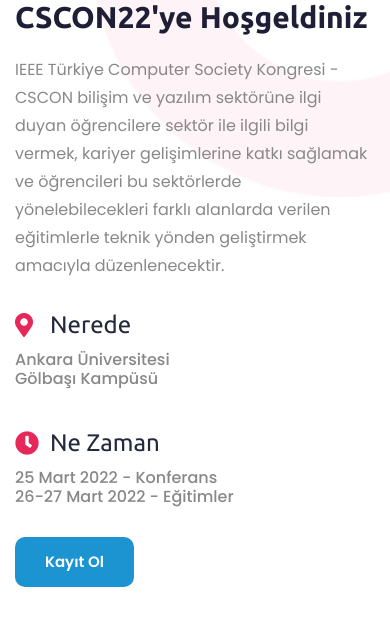
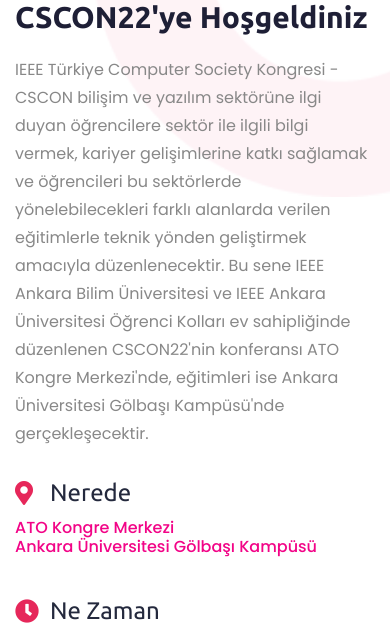
Before and after one commit to reqdevil/CSCON22, a PHP site: page / in a window 390 px wide. Shown: the part 815-1451 px from the top of the page. Run offline with PHP 8.4, Linux system fonts and the light colour scheme.

Commit message:
güncellemeler

```diff
--- a/index.php
+++ b/index.php
@@ -98,18 +98,20 @@
                                 <span class="title">ETKİNLİK HAKKINDA</span>
                                 <h2>CSCON22'ye Hoşgeldiniz</h2>
                                 <div class="text">IEEE Türkiye Computer Society Kongresi - CSCON bilişim ve yazılım
-                                    sektörüne
-                                    ilgi duyan öğrencilere sektör ile ilgili bilgi vermek, kariyer gelişimlerine katkı
-                                    sağlamak ve
-                                    öğrencileri bu sektörlerde yönelebilecekleri farklı alanlarda verilen eğitimlerle
-                                    teknik yönden
-                                    geliştirmek amacıyla düzenlenecektir.</div>
+                                    sektörüne ilgi duyan öğrencilere sektör ile ilgili bilgi vermek, kariyer
+                                    gelişimlerine katkı sağlamak ve öğrencileri bu sektörlerde yönelebilecekleri farklı
+                                    alanlarda verilen eğitimlerle teknik yönden geliştirmek amacıyla düzenlenecektir. Bu
+                                    sene IEEE Ankara Bilim Üniversitesi ve IEEE Ankara Üniversitesi Öğrenci Kolları ev
+                                    sahipliğinde düzenlenen CSCON22'nin konferansı ATO Kongre Merkezi'nde, eğitimleri
+                                    ise Ankara Üniversitesi Gölbaşı Kampüsü'nde gerçekleşecektir.</div>
                             </div>
                             <div class="row">
                                 <div class="about-block col-lg-6 col-md-6 col-sm-12">
                                     <div class="inner-box">
                                         <h4><span class="icon fa fa-map-marker-alt"></span> Nerede</h4>
-                                        <div class="text">Ankara Üniversitesi<br>Gölbaşı Kampüsü</div>
+                                        <div class="text"><a target="_blank" href="https://goo.gl/maps/cbYm7MDQssGZJ3GQ9">ATO Kongre Merkezi</a>
+                                            <br> <a target="_blank" href="https://goo.gl/maps/zDLn5zijVfb53qDT6">Ankara Üniversitesi Gölbaşı Kampüsü</a>
+                                        </div>
                                     </div>
                                 </div>
                                 <div class="about-block col-lg-6 col-md-6 col-sm-12">
@@ -224,7 +226,8 @@
                     <h3>Altın Sponsor</h3>
                     <div class="row">
                         <div class="client-block col-lg-3 col-md-6 col-sm-12">
-                            <figure class="image-box"><a target="_blank" href="https://www.tusas.com/"><img src="images/clients/tusas.png" alt=""></a></figure>
+                            <figure class="image-box"><a target="_blank" href="https://www.tusas.com/"><img
+                                        src="images/clients/tusas.png" alt=""></a></figure>
                         </div>
                     </div>
                 </div>
@@ -234,11 +237,13 @@
 
                     <div class="row">
                         <div class="client-block col-lg-3 col-md-6 col-sm-12">
-                            <figure class="image-box"><a target="_blank" href="https://www.aso.org.tr/"><img src="images/clients/aso.png" alt=""></a></figure>
+                            <figure class="image-box"><a target="_blank" href="https://www.aso.org.tr/"><img
+                                        src="images/clients/aso.png" alt=""></a></figure>
                         </div>
 
                         <div class="client-block col-lg-3 col-md-6 col-sm-12">
-                            <figure class="image-box"><a target="_blank" href="http://www.factorialnotion.com/"><img src="images/clients/fns.png" alt=""></a></figure>
+                            <figure class="image-box"><a target="_blank" href="http://www.factorialnotion.com/"><img
+                                        src="images/clients/fns.png" alt=""></a></figure>
                         </div>
                     </div>
                 </div>
@@ -248,19 +253,23 @@
 
                     <div class="row">
                         <div class="client-block col-lg-3 col-md-6 col-sm-12">
-                            <figure class="image-box"><a target="_blank" href="https://www.girisimhaberleri.com/"><img src="images/clients/gh.png" alt=""></a></figure>
+                            <figure class="image-box"><a target="_blank" href="https://www.girisimhaberleri.com/"><img
+                                        src="images/clients/gh.png" alt=""></a></figure>
                         </div>
 
                         <div class="client-block col-lg-3 col-md-6 col-sm-12">
-                            <figure class="image-box"><a target="_blank" href="https://www.mobiler.dev/"><img src="images/clients/md.png" alt=""></a></figure>
+                            <figure class="image-box"><a target="_blank" href="https://www.mobiler.dev/"><img
+                                        src="images/clients/md.png" alt=""></a></figure>
                         </div>
 
                         <div class="client-block col-lg-3 col-md-6 col-sm-12">
-                            <figure class="image-box"><a target="_blank" href="https://www.bilimsenligi.com/"><img src="images/clients/bs.png" alt=""></a></figure>
+                            <figure class="image-box"><a target="_blank" href="https://www.bilimsenligi.com/"><img
+                                        src="images/clients/bs.png" alt=""></a></figure>
                         </div>
 
                         <div class="client-block col-lg-3 col-md-6 col-sm-12">
-                            <figure class="image-box"><a target="_blank" href="https://www.etkinkampus.com/"><img src="images/clients/ek.png" alt=""></a></figure>
+                            <figure class="image-box"><a target="_blank" href="https://www.etkinkampus.com/"><img
+                                        src="images/clients/ek.png" alt=""></a></figure>
                         </div>
                     </div>
                 </div>
@@ -270,15 +279,19 @@
 
                     <div class="row">
                         <div class="client-block col-lg-3 col-md-6 col-sm-12">
-                            <figure class="image-box"><a target="_blank" href="https://www.ankara.bel.tr/"><img src="images/clients/abb.png" alt=""></a></figure>
+                            <figure class="image-box"><a target="_blank" href="https://www.ankara.bel.tr/"><img
+                                        src="images/clients/abb.png" alt=""></a></figure>
                         </div>
 
                         <div class="client-block col-lg-3 col-md-6 col-sm-12">
-                            <figure class="image-box"><a target="_blank" href="http://www.bifa.com.tr/"><img src="images/clients/bf.png" alt=""></a></figure>
+                            <figure class="image-box"><a target="_blank" href="http://www.bifa.com.tr/"><img
+                                        src="images/clients/bf.png" alt=""></a></figure>
                         </div>
 
                         <div class="client-block col-lg-3 col-md-6 col-sm-12">
-                            <figure class="image-box"><a target="_blank" href="https://www.instagram.com/coffeeandstudytr/"><img src="images/clients/cs.png" alt=""></a></figure>
+                            <figure class="image-box"><a target="_blank"
+                                    href="https://www.instagram.com/coffeeandstudytr/"><img src="images/clients/cs.png"
+                                        alt=""></a></figure>
                         </div>
                     </div>
                 </div>
@@ -288,15 +301,29 @@
 
                     <div class="row">
                         <div class="client-block col-lg-3 col-md-6 col-sm-12">
-                            <figure class="image-box"><a target="_blank" href="https://hoplagit.com/"><img src="images/clients/hop.png" alt=""></a></figure>
+                            <figure class="image-box"><a target="_blank" href="https://hoplagit.com/"><img
+                                        src="images/clients/hop.png" alt=""></a></figure>
                         </div>
 
                         <div class="client-block col-lg-3 col-md-6 col-sm-12">
-                            <figure class="image-box"><a target="_blank" href="https://codeo.com.tr/"><img src="images/clients/co.png" alt=""></a></figure>
+                            <figure class="image-box"><a target="_blank" href="https://codeo.com.tr/"><img
+                                        src="images/clients/co.png" alt=""></a></figure>
                         </div>
 
                         <div class="client-block col-lg-3 col-md-6 col-sm-12">
-                            <figure class="image-box"><a target="_blank" href="https://www.jetbrains.com/"><img src="images/clients/jb.png" alt=""></a></figure>
+                            <figure class="image-box"><a target="_blank" href="https://www.jetbrains.com/"><img
+                                        src="images/clients/jb.png" alt=""></a></figure>
+                        </div>
+                    </div>
+                </div>
+
+                <div class="sponsors-outer">
+                    <h3>Tercih Sponsorları</h3>
+
+                    <div class="row">
+                        <div class="client-block col-lg-3 col-md-6 col-sm-12">
+                            <figure class="image-box"><a target="_blank" href="https://univerlist.com/"><img
+                                        src="images/clients/uni.png" alt=""></a></figure>
                         </div>
                     </div>
                 </div>
--- a/schedule/anti-meridiem.html
+++ b/schedule/anti-meridiem.html
@@ -11,7 +11,10 @@
                     </div>
                     <h4>Etkinliğin Başlangıcı</h4>
                     <div class="text">IEEE Bilim Üniversitesi Computer Society Başkanı<br>IEEE Ankara Üniversitesi
-                        Computer Society Başkanı<br>Bilim Üniversitesi Rektörü<br>Ankara Üniversitesi Rektörü</div>
+                        Computer Society Başkanı<br>IEEE Computer Society Öğrenci Temsilcisi<br>IEEE Computer Society
+                        Aktivite Komitesi Başkanı
+                        <br>Bilim Üniversitesi Rektörü<br>Ankara Üniversitesi Rektörü
+                    </div>
                 </div>
             </div>
         </div>
```
Also changed, not shown: images/clients/uni.png (added).
